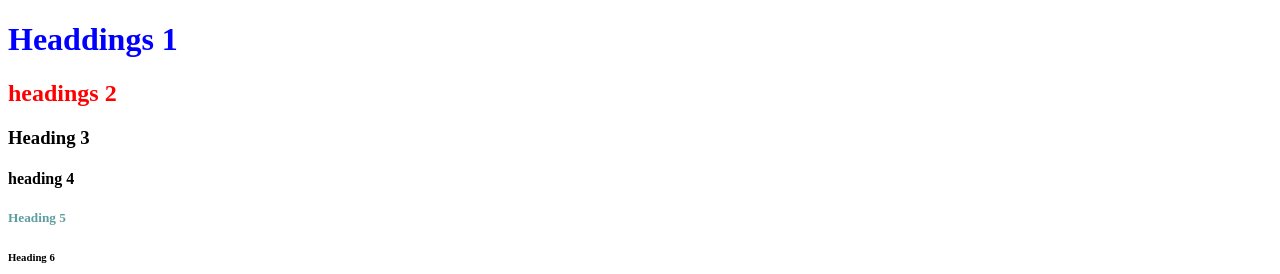
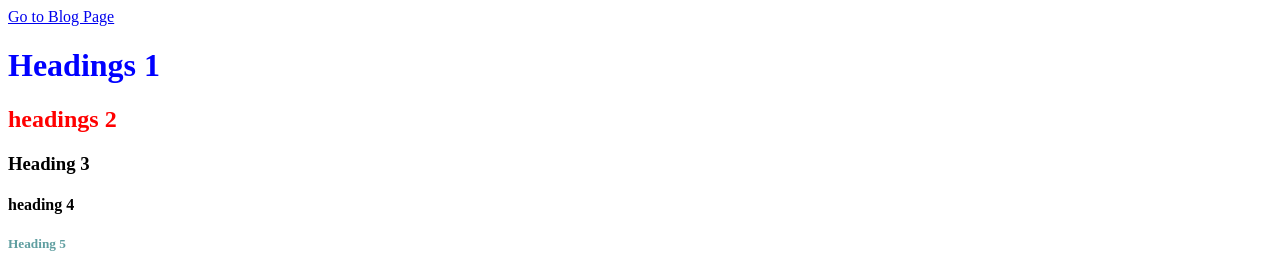
Before and after one commit to pranjal36/Webdev-Bootcamp, a plain HTML site: page index.html in a window 1280 px wide. Shown: the top 274 px of the page. Drawn offline with Linux system fonts and the light colour scheme.

Commit message:
Updated index.html

```diff
--- a/index.html
+++ b/index.html
@@ -20,7 +20,8 @@
         </style>
     </head>
     <body>
-        <h1 style="color: blue;">Headdings 1</h1>
+        <a href="blog.html">Go to Blog Page</a>
+        <h1 style="color: blue;">Headings 1</h1>
         <h2 class="color-red">headings 2</h2>
         <h3>Heading 3</h3>
         <h4>heading 4</h4>
```
